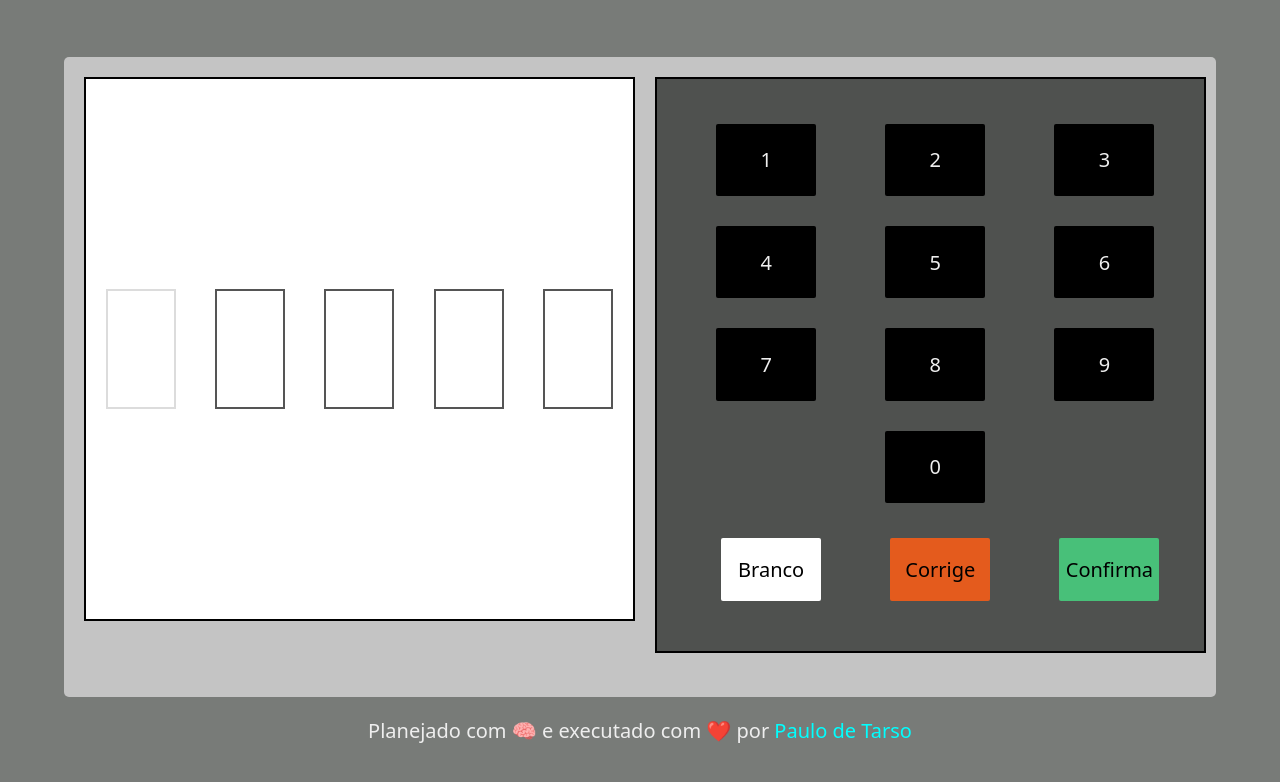
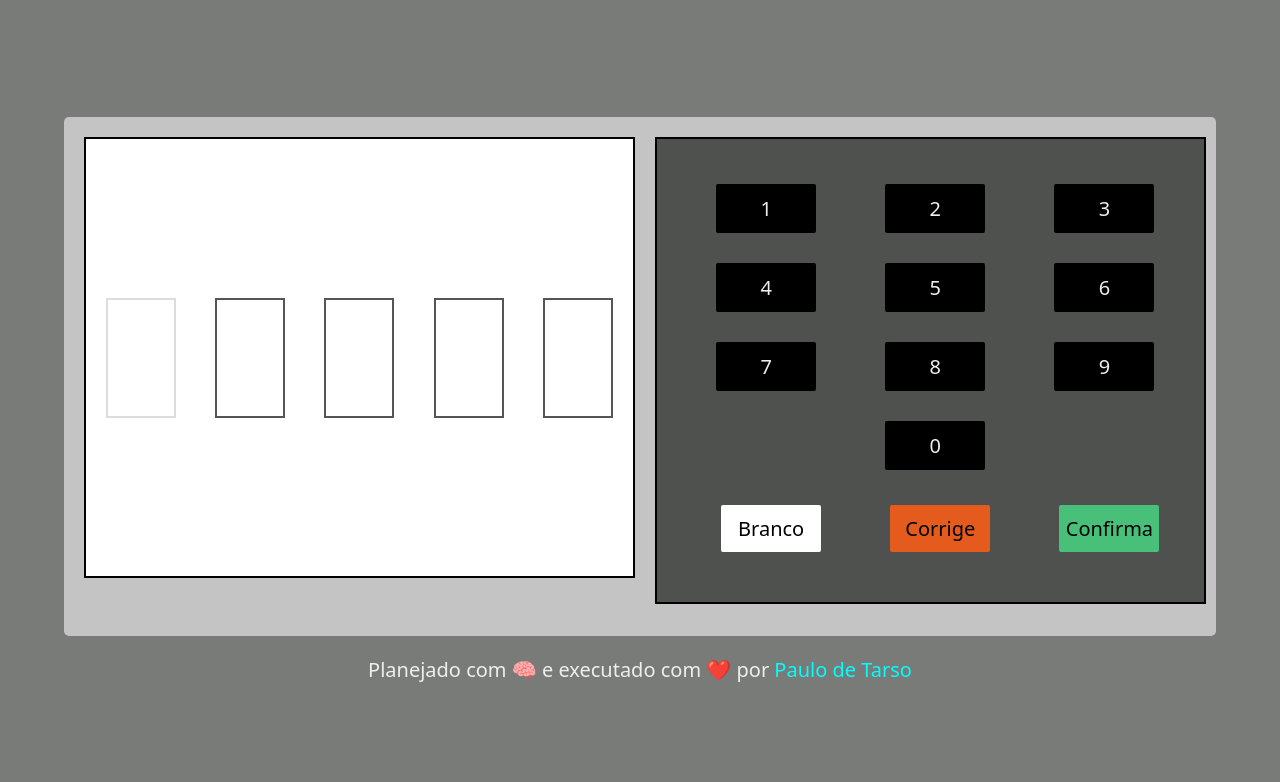
Before and after one commit to TarsooPaulo/urnaEletronica, a website: page public/index.html in a window 1280 px wide. Drawn offline with Linux system fonts and the light colour scheme.

Commit message:
Urna Finalizada

```diff
--- a/public/css/index.css
+++ b/public/css/index.css
@@ -36,19 +36,20 @@ body {
   align-items: center;
   height: 100vh;
   flex-direction: column;
+  min-width: 850px;
+  min-height: 500px;
 }
 
 .urna {
   border-radius: 5px;
   background: rgb(196, 196, 196);
-  min-height: 80vh;
-  max-height: 100%;
-  /* max-width: 100%; */
-  /* width: 1080px; */
+  margin: 0 auto;
+  min-height: 50vh;
   width: 90vw;
   display: flex;
   justify-content: space-between;
   flex-direction: row;
+  min-width: 850px;
 }
 
 .tela-urna {
```
